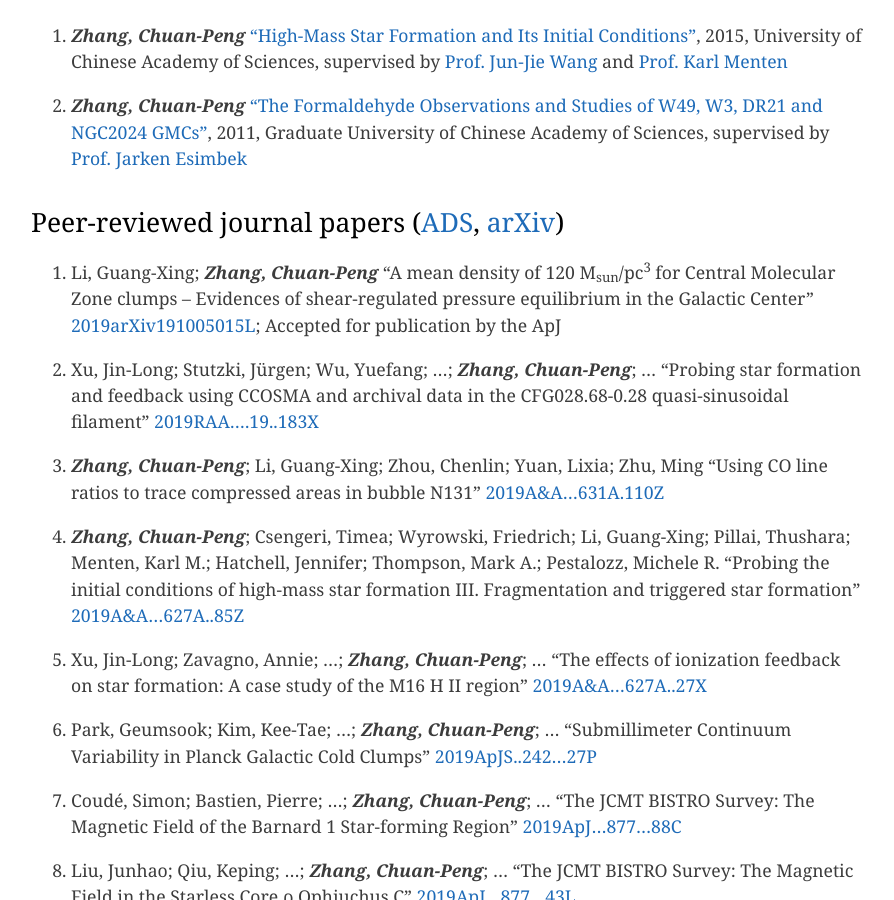
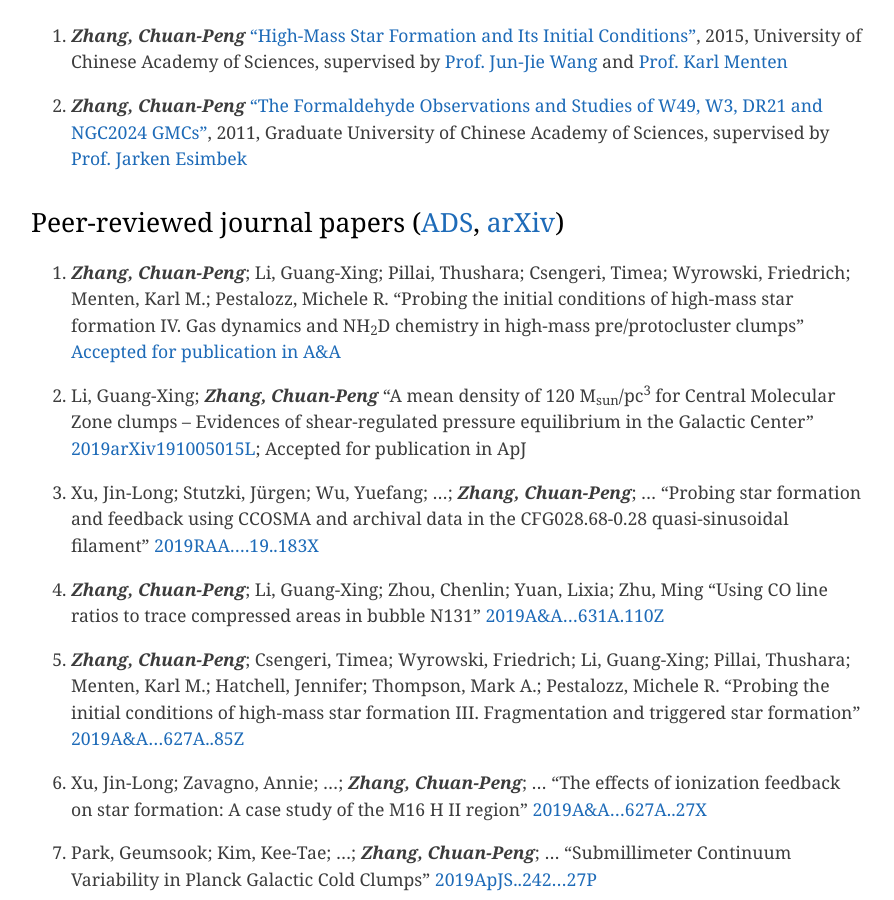
Before and after one commit to zcp521/zcp521.github.io, a Jekyll site: the page built from pub.md, in a window 1280 px wide and 900 px high, scrolled down 476 px. Shown: the whole window, without its empty margins (193-1087 px from the left). Built offline with Jekyll 4.4.1, drawn with Linux system fonts in a browser that asks for light colours.

Commit message:
Update pub.md

```diff
--- a/pub.md
+++ b/pub.md
@@ -14,10 +14,14 @@ tagline: "My publication list"
 
 ## Peer-reviewed journal papers ([ADS](http://adsabs.harvard.edu/cgi-bin/nph-abs_connect?library&libname=zhang&libid=5a2d77bd55), [arXiv](https://arxiv.org/a/zhang_c_2.html))
 
+40. ***Zhang, Chuan-Peng***; Li, Guang-Xing; Pillai, Thushara; Csengeri, Timea; Wyrowski, Friedrich; Menten, Karl M.; Pestalozz, Michele R.
+	"Probing the initial conditions of high-mass star formation IV. Gas dynamics and NH<sub>2</sub>D chemistry in high-mass pre/protocluster clumps"
+	[Accepted for publication in A&A]({{site.baseurl}}/pub/PdBI-spectra.pdf)
+
 39. Li, Guang-Xing; ***Zhang, Chuan-Peng***
 	"A mean density of 120 M<sub>sun</sub>/pc<sup>3</sup> for Central Molecular Zone clumps – Evidences of shear-regulated pressure equilibrium in the Galactic Center"
 	[2019arXiv191005015L](https://ui.adsabs.harvard.edu/abs/2019arXiv191005015L);
-	Accepted for publication by the ApJ
+	Accepted for publication in ApJ
 
 38. Xu, Jin-Long; Stutzki, Jürgen;  Wu, Yuefang; ...; ***Zhang, Chuan-Peng***; ...
 	"Probing star formation and feedback using CCOSMA and archival data in the CFG028.68-0.28 quasi-sinusoidal filament"
```
